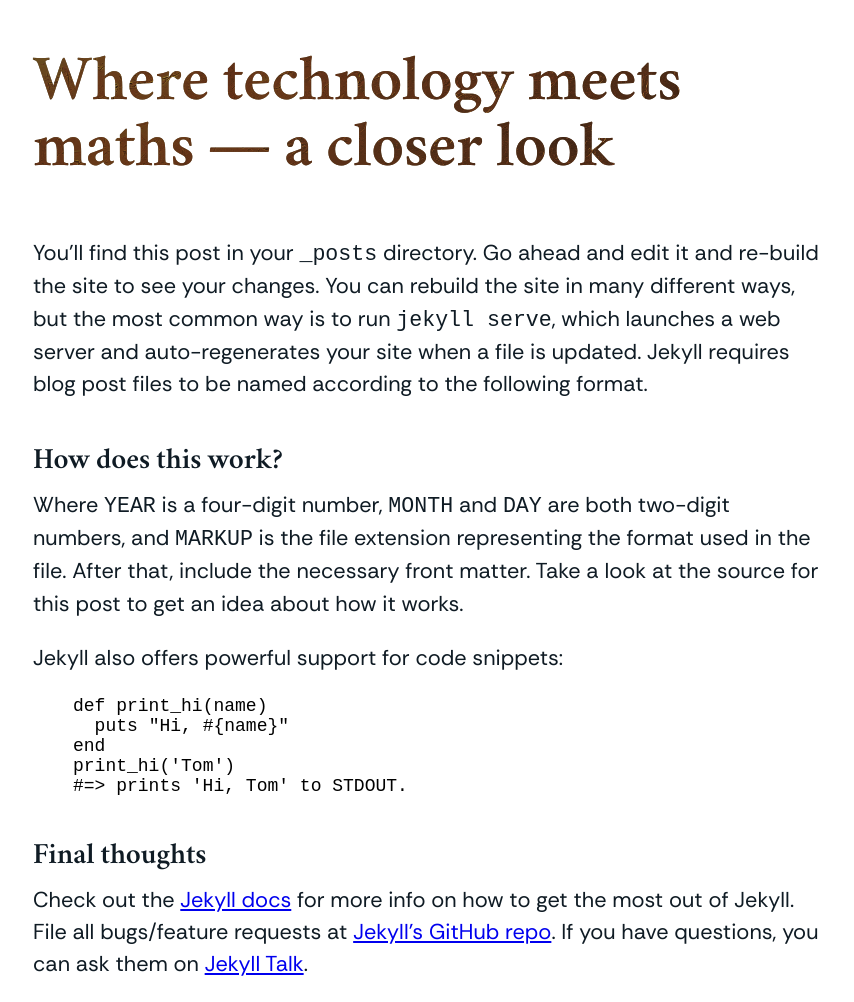
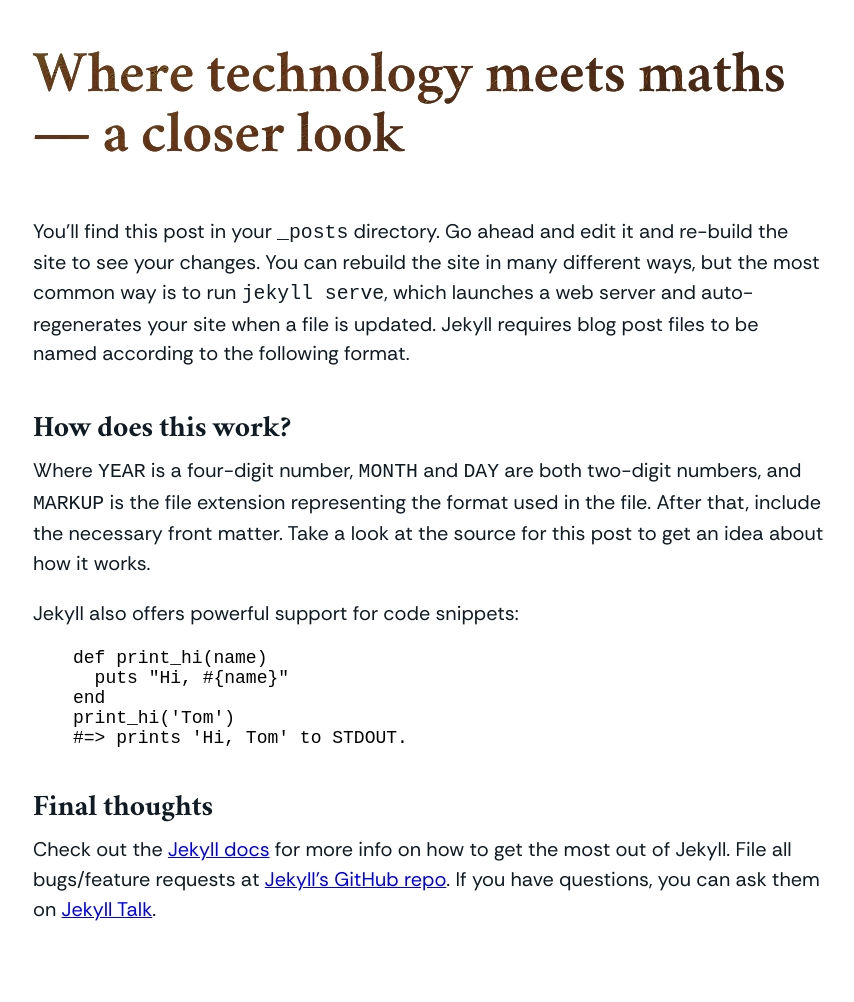
Before and after one commit to Splines/homepage, a Jekyll site: the page built from _posts/2025-03-11-welcome.md, in a window 1280 px wide. Shown: the whole page, without its empty margins (211-1065 px from the left). Built offline with Jekyll 4.4.1, drawn with Linux system fonts in a browser that asks for light colours; after the commit the page ends 944 px from its top, so only the background shows below that.

Commit message:
Add vermiglione bold font for h2

```diff
--- a/_sass/_typography.scss
+++ b/_sass/_typography.scss
@@ -1,7 +1,14 @@
 @font-face {
     font-family: "Vermiglione";
     src: url("/assets/fonts/Vermiglione-SemiBold.otf");
-    font-weight: bold;
+    font-weight: 600;
+    font-style: normal;
+}
+
+@font-face {
+    font-family: "Vermiglione";
+    src: url("/assets/fonts/Vermiglione-Bold.otf");
+    font-weight: 700;
     font-style: normal;
 }
 
@@ -23,7 +30,8 @@
 
 h1 {
     font-family: "Vermiglione", serif;
-    font-size: 3.5em;
+    font-weight: 600;
+    font-size: 3.2em;
     line-height: 1.05em;
 
     // https://resourceboy.com/textures/gold-textures/
@@ -37,6 +45,7 @@
 
 h2 {
     font-family: "Vermiglione", serif;
+    font-weight: 700;
     font-size: 1.6em;
     color: #0f1b24;
 
@@ -46,7 +55,7 @@
 
 p {
     font-family: "Rethink", sans-serif;
-    font-size: 1.2em;
+    font-size: 1.1em;
     line-height: 1.5;
     color: #0f1b24;
 
```
Also changed, not shown: assets/fonts/Vermiglione-Bold.otf (added).
